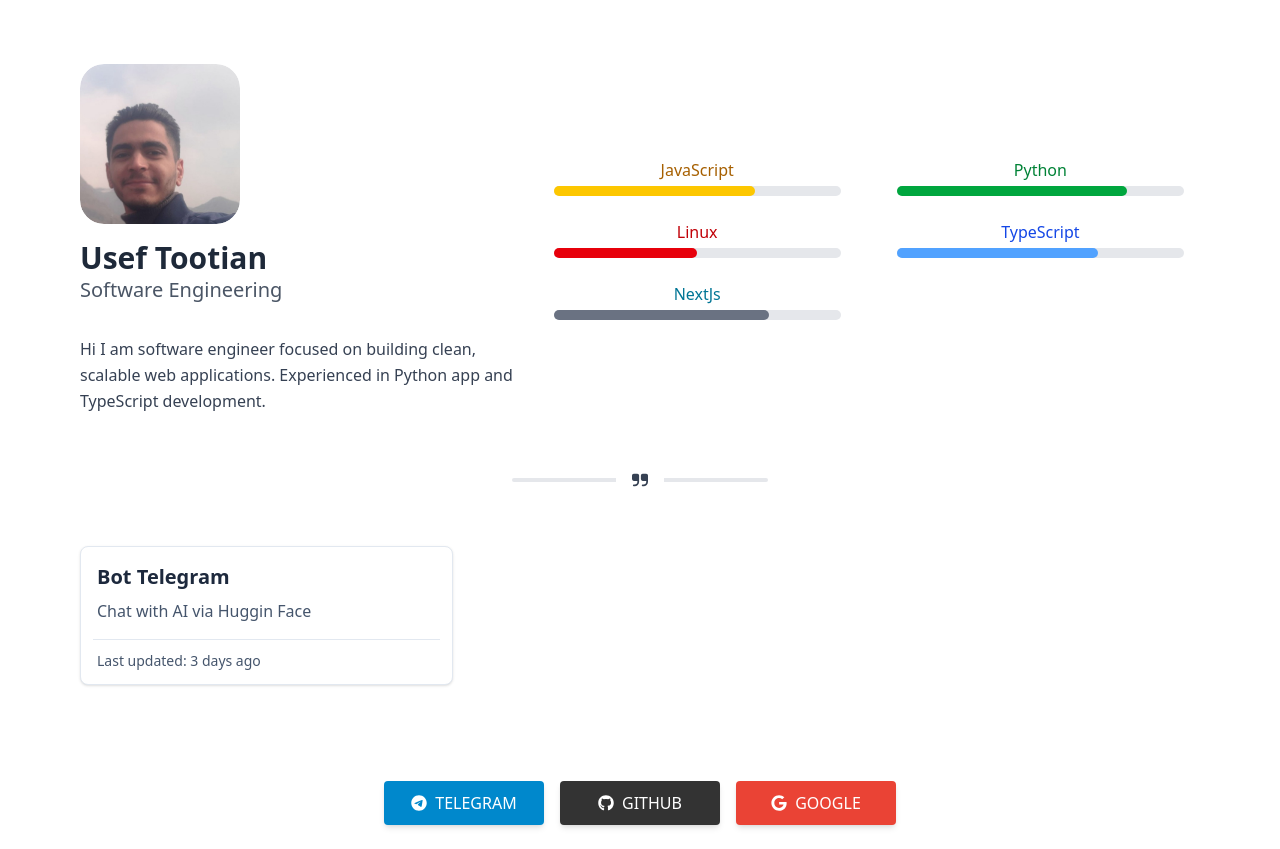
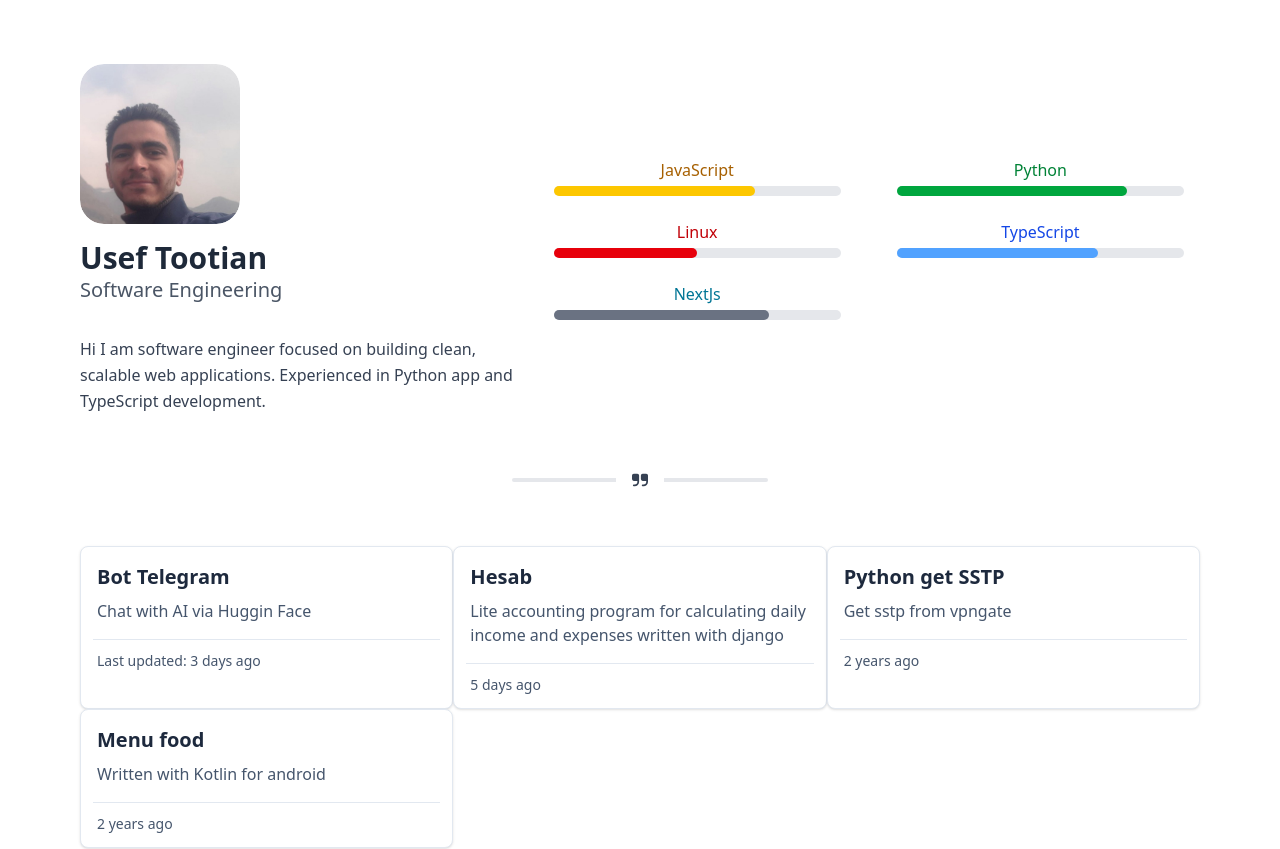
Before and after one commit to ussefT/Iuseff, a Next.js app: page / in a window 1280 px wide. Shown: the top 849 px of the page. Built offline with nearby package versions, Linux system fonts and the light colour scheme.

Commit message:
Add cards

```diff
--- a/app/page.tsx
+++ b/app/page.tsx
@@ -12,6 +12,25 @@ export default function Home() {
       lastupdate: "Last updated: 3 days ago",
       href: "https://github.com/ussefT/bot_telegram",
     },
+    ,
+    {
+      title:"Hesab",
+      describe:"Lite accounting program for calculating daily income and expenses written with django",
+      lastupdate:"5 days ago",
+      href:"https://github.com/ussefT/hesab"
+    },
+    {
+      title:"Python get SSTP",
+      describe:"Get sstp from vpngate",
+      lastupdate:"2 years ago",
+      href:"https://github.com/usseff-T/python-get-sstp"
+    },
+    {
+      title:"Menu food ",
+      describe:"Written with Kotlin for android",
+      lastupdate:"2 years ago",
+      href:"https://github.com/usseff-T/Food"
+    }
   ];
 
   const description_main =
```
